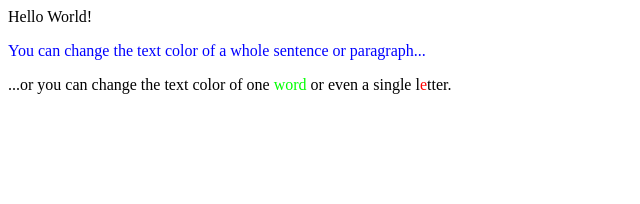
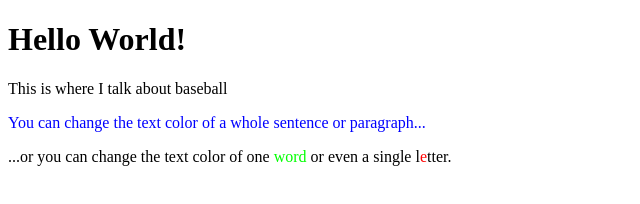
Before and after one commit to tmartineau27/tmartineau27.github.io, a plain HTML site: page hofstra/index.html in a window 1280 px wide. Shown: the whole page, without its empty margins (0-640 px from the left). Drawn offline with Linux system fonts and the light colour scheme.

Commit message:
Update index.html

```diff
--- a/hofstra/index.html
+++ b/hofstra/index.html
@@ -1,7 +1,13 @@
+<!DOCTYPE html>
 <html>
 
+ <head>
+     <title>Baseball</title>
+ </head>
+
  <body>
-   Hello World!
+   <h1>Hello World!</h1>
+  <p>This is where I talk about baseball</p>
   </body>
 
  <p style="color:#00f;">You can change the text color of a whole sentence or paragraph...</p>
```
